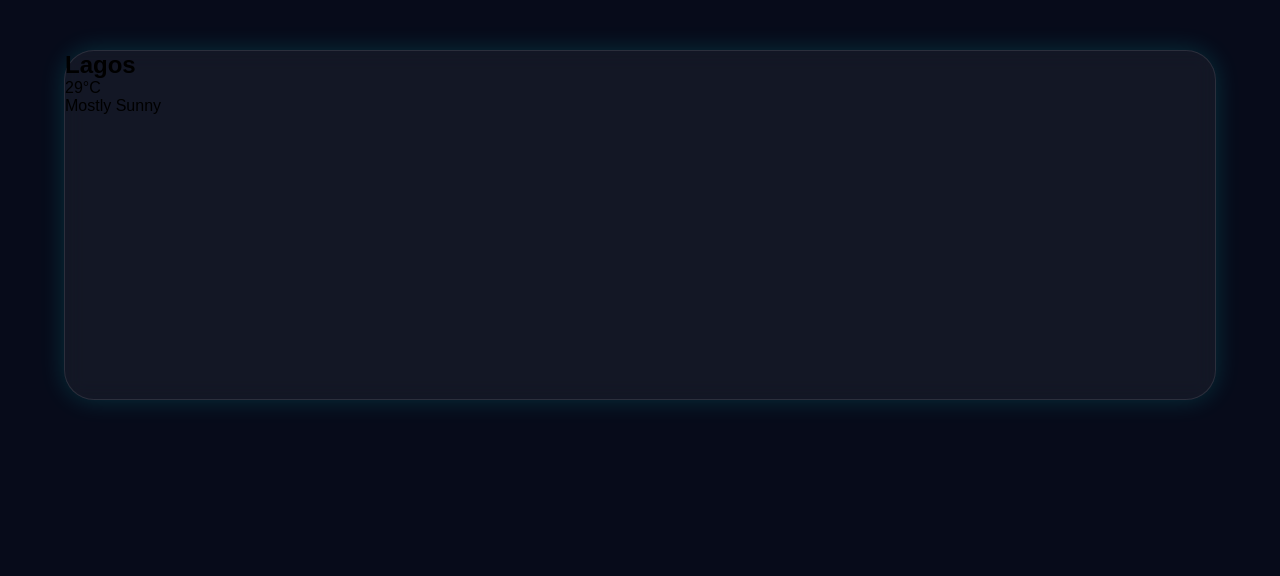
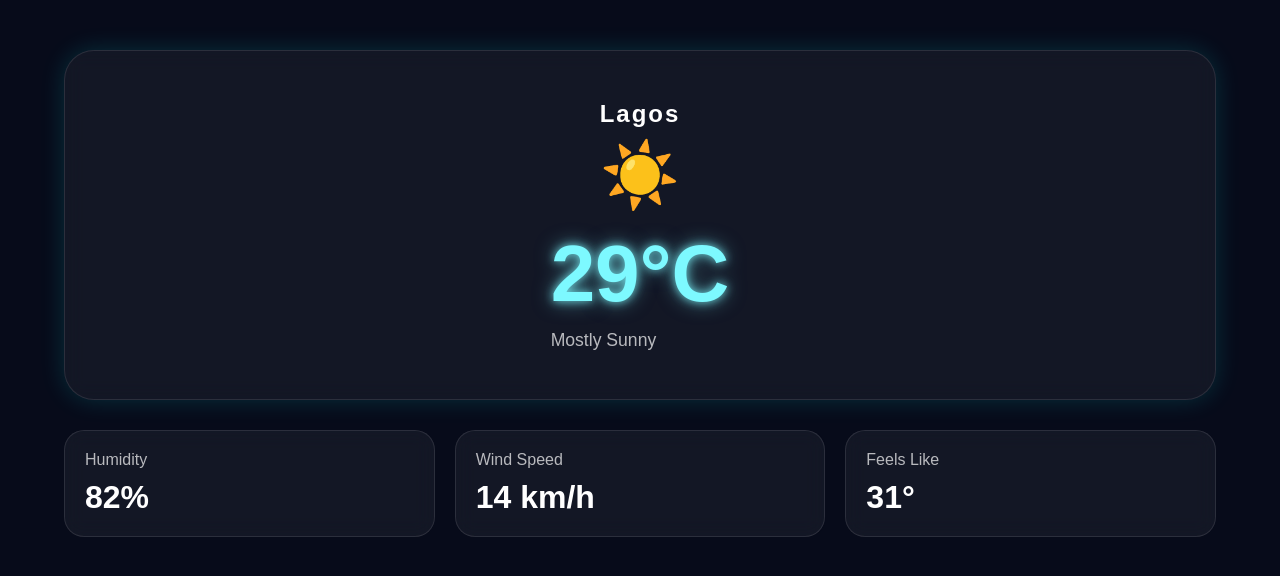
Before and after one commit to Esther9904/Weather-app, a plain HTML site: page index.html in a window 1280 px wide. Drawn offline with Linux system fonts and the light colour scheme.

Commit message:
Added metric cards

```diff
--- a/index.html
+++ b/index.html
@@ -10,9 +10,26 @@
         <main class="dashboard">
             <div class="weather-card">
                 <h2 class="city">Lagos</h2>
+                <div class="weather-icon">☀️</div>
                 <div class="weather-info">
                     <div class="temperature">29°C</div>
                     <div class="condition">Mostly Sunny</div>
+                </div>
+            </div>
+            <div class="metrics">
+                <div class="metric-card">
+                    <h3>Humidity</h3>
+                    <p>82%</p>
+                </div>
+
+                <div class="metric-card">
+                    <h3>Wind Speed</h3>
+                    <p>14 km/h</p>
+                </div>
+
+                <div class="metric-card">
+                    <h3>Feels Like</h3>
+                    <p>31°</p>
                 </div>
             </div>
 
--- a/weather.css
+++ b/weather.css
@@ -18,9 +18,74 @@ body{
 
 .weather-card{
     height: 350px;
+    padding: 30px;
     border-radius: 30px;
     background: rgba(255,255, 255, 0.05);
     border: 1px solid rgba(255,255, 255, 0.1);
     backdrop-filter: blur(10px);
     box-shadow: 0 0 25px rgba(0,255,255,0.15);
+    display: flex;
+    flex-direction: column;
+    justify-content: center;
+    align-items:center;
 }
+
+.temperature{
+    font-size: 5rem;
+    font-weight: bold;
+    color: #7DF9FF;
+    text-shadow:
+         0 0 10px rgba(125,249,255,0.8),
+         0 0 20px rgba(125,249,255,0.5);
+}
+
+.city{
+    color: white;
+    font-size: 1.5rem;
+    margin-bottom: 10px;
+    letter-spacing: 2px;
+}
+
+.condition{
+    color: rgba(255, 255, 255, 0.7);
+    font-size: 1.1rem;
+    margin-top: 10px;
+}
+
+.weather-icon{
+    font-size: 4rem;
+    margin-bottom: 15px;
+}
+
+.metrics{
+    margin-top: 30px;
+    display: flex;
+    gap: 20px;
+}
+
+.metric-card{
+    flex: 1;
+    background:rgba(255, 255, 255, 0.05);
+    border: 1px solid rgba(255, 255, 255, 0.1);
+    border-radius: 20px;
+    padding: 20px;
+    backdrop-filter: blur(10px);
+    transition: 0.3s;
+}
+
+.metric-card:hover{
+    transform: translateY(-5px);
+    box-shadow: 0 0 20px rgba(0,255,255,0.2);
+}
+
+.metric-card h3{
+    color: rgba(255, 255, 255, 0.7);
+    font-size: 1rem;
+    font-weight: 400;
+    margin-bottom: 10px;
+}
+.metric-card p{
+    color: white;
+    font-size: 2rem;
+    font-weight: bold;
+}
```
